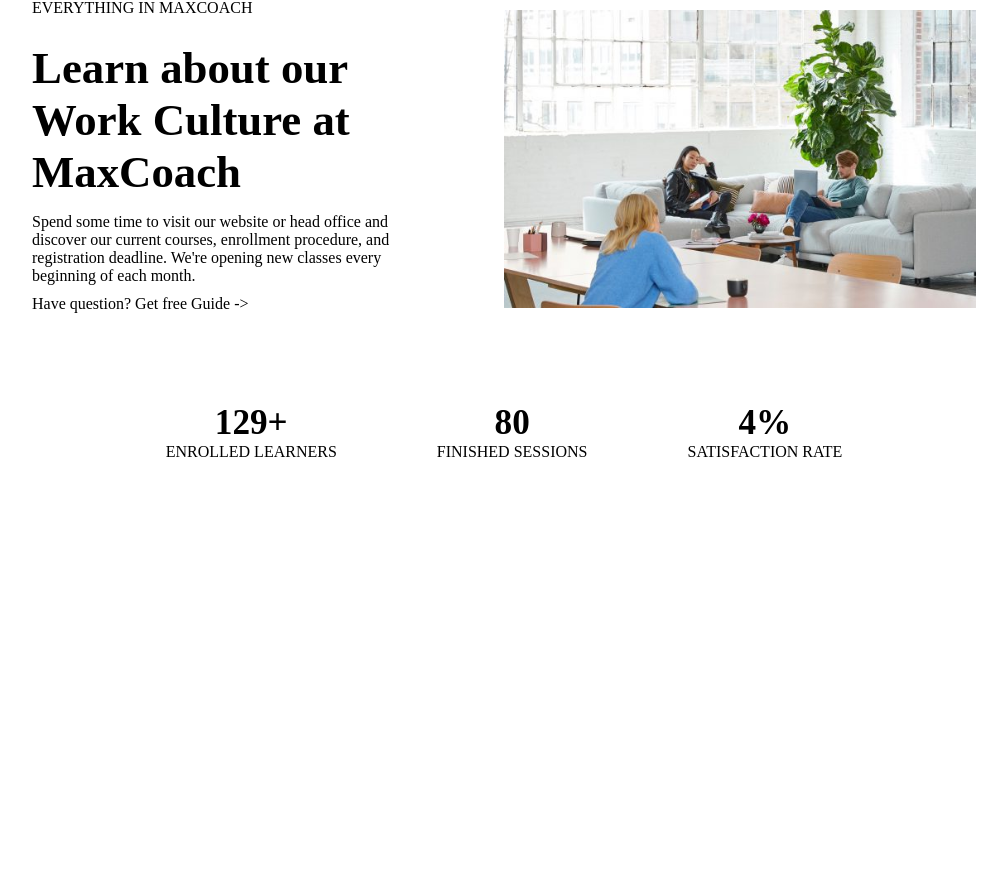
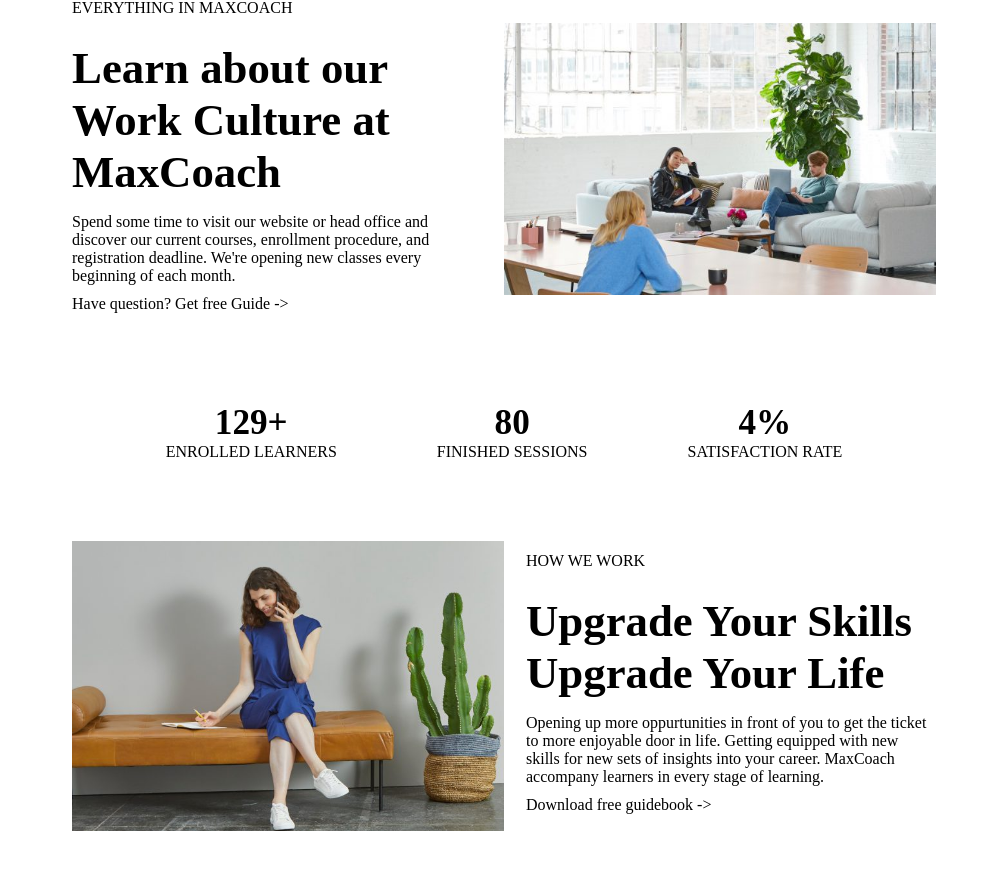
Before and after one commit to GiovanniCadoni/proj-html-vuejs, a Vue app: page / in a window 1280 px wide. Shown: the part 885-1754 px from the top of the page, without its empty margins (136-1143 px from the left). Before the commit the page ends 1466 px from the top, so only its background shows below. Built offline with nearby package versions, Linux system fonts and the light colour scheme.

Commit message:
add: section of main

```diff
--- a/src/components/AppMain.vue
+++ b/src/components/AppMain.vue
@@ -1,5 +1,6 @@
 <script>
 import AppWorkCulture from "./AppWorkCulture.vue";
+import AppSkills from "./AppSkills.vue";
 
 export default {
     data() {
@@ -7,7 +8,7 @@
 
         };
     },
-    components: { AppWorkCulture },
+    components: { AppWorkCulture,AppSkills },
 };
 </script>
 
@@ -15,6 +16,7 @@
 
     <div class="container">
         <AppWorkCulture />
+        <AppSkills />
     </div>
 
 </template>
--- /dev/null
+++ b/src/components/AppSkills.vue
@@ -0,0 +1,52 @@
+<script>
+</script>
+
+<template>
+<div class="container-info">
+    <div class="images">
+        <img src="../assets/images/stock-full-hd-11-670x450.jpg" alt="stock-11">
+    </div>
+    <div class="text">
+        <p>HOW WE WORK</p>
+        <h2>Upgrade Your Skills Upgrade Your Life</h2>
+        <p>Opening up more oppurtunities in front of you to get the ticket to more enjoyable door in life. Getting equipped with new skills for new sets of insights into your career. MaxCoach accompany learners in every stage of learning.</p>
+        <p>Download free guidebook -></p>
+    </div>
+</div>
+</template>
+
+<style scoped lang="scss">
+.container-info{
+    width: 100%;
+    display: flex;
+    align-items: center;
+    justify-content: space-between;
+    padding: 80px 80px;
+    .text{
+        width: 410px;
+        h2{
+            font-size: 2.8rem;
+            padding: 15px 0;
+        }
+        p{
+            padding-bottom: 10px;
+        }
+    }
+    .images{
+        width: calc(100% / 2);
+    }
+}
+.stats{
+    display: flex;
+    justify-content: center;
+    gap: 100px;
+    div{
+        display: flex;
+        flex-direction: column;
+        align-items: center;
+        h2{
+            font-size: 2.2rem;
+        }
+    }
+}
+</style>
--- a/src/components/AppWorkCulture.vue
+++ b/src/components/AppWorkCulture.vue
@@ -2,7 +2,7 @@
 </script>
 
 <template>
-<div class="container">
+<div class="container-info">
     <div class="text">
         <p>EVERYTHING IN MAXCOACH</p>
         <h2>Learn about our Work Culture at MaxCoach</h2>
@@ -30,12 +30,13 @@
 </template>
 
 <style scoped lang="scss">
-.container{
+.container-info{
+    width: 100%;
     display: flex;
     align-items: center;
     justify-content: space-between;
-    padding-left: 40px;
-    padding-right: 40px;
+    padding-left: 80px;
+    padding-right: 80px;
     padding-bottom: 80px;
     .text{
         width: 410px;
```
